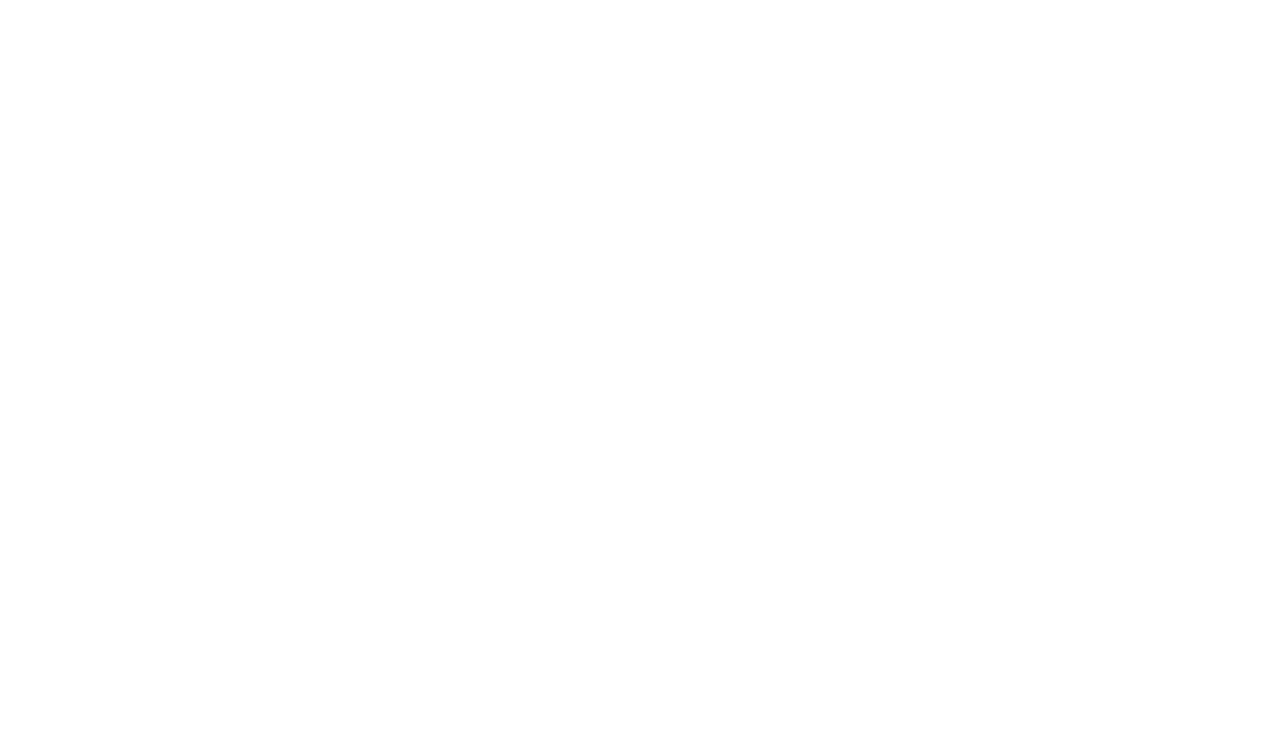
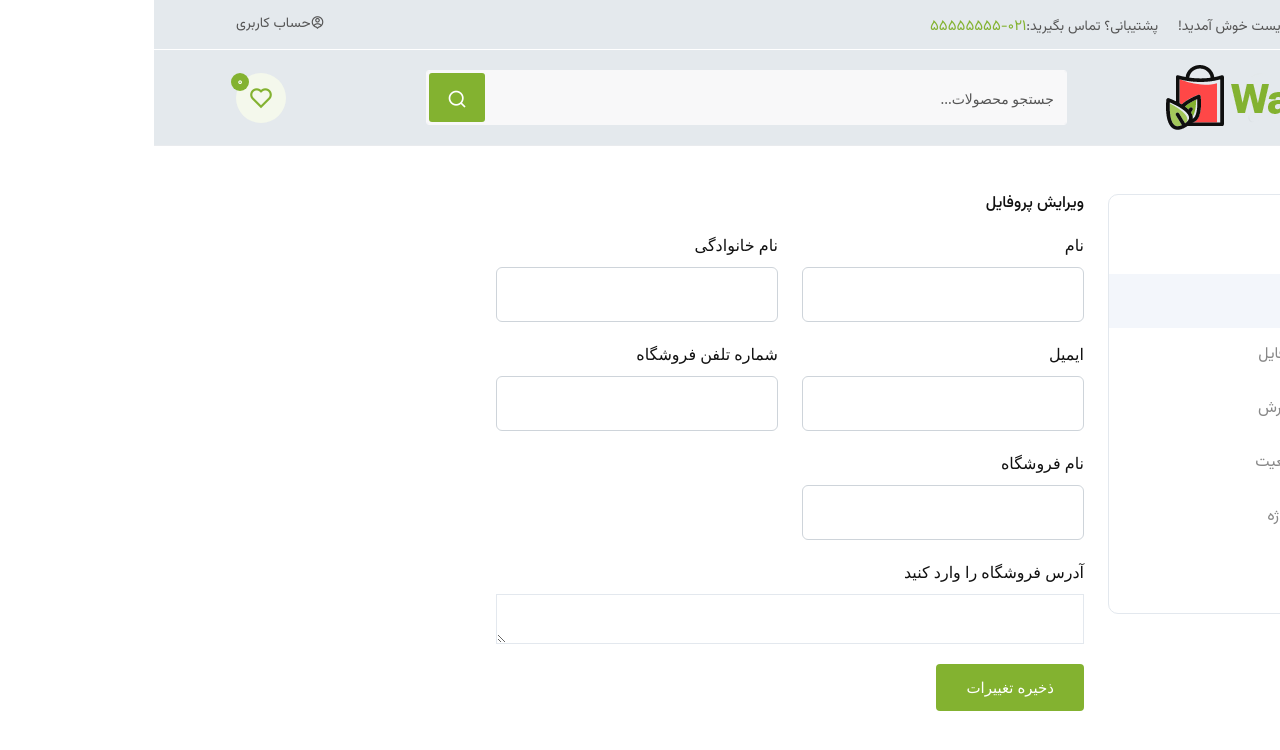
Before and after one commit to abolfazl30not30/waste-frontEnd, a React (Create React App) app: page /dashboard/editprofile in a window 1280 px wide. Before the commit this address had no page. Shown: the top 750 px of the page. Built offline with nearby package versions, Linux system fonts and the light colour scheme.

Commit message:
add edit profile

```diff
--- a/src/App.js
+++ b/src/App.js
@@ -8,13 +8,16 @@ import MainLogin from "./Components/Home/Login/MainLogin";
 import MainShop from "./Components/Home/Shop/MainShop";
 import ContactUs from "./Components/Home/ContactUs/CountactUs";
 import AboutUs from "./Components/Home/AboutUs/AboutUs";
+import EditProfile from "./Components/User Dashboard/Pages/EditProfile";
 function App() {
   return (
     <>
       <BrowserRouter>
         <Routes>
           <Route exact path="/" element={<MainPage />} />
-          <Route exact path="/dashboard" element={<Dashboard />}></Route>
+          <Route exact path="/dashboard" element={<Dashboard />}>
+            <Route path="editprofile" element={<EditProfile />} />
+          </Route>
           <Route path="/login" element={<MainLogin />} />
           <Route path="/shop" element={<MainShop />} />
           <Route path="/contact-us" element={<ContactUs />} />
--- /dev/null
+++ b/src/Components/User Dashboard/Pages/EditProfile.jsx
@@ -0,0 +1,68 @@
+import React from 'react'
+
+export default function EditProfile() {
+  return (
+    <>
+       <div className="col-lg-8">
+						<div className="edit-profile">
+							<h3>ویرایش پروفایل</h3>
+
+							<form className="submit-property-form">
+								<div className="row">
+									<div className="col-lg-6">
+										<div className="form-group">
+											<label>نام</label>
+											<input type="text" className="form-control"/>
+										</div>
+									</div>
+
+									<div className="col-lg-6">
+										<div className="form-group">
+											<label>نام خانوادگی</label>
+											<input type="text" className="form-control"/>
+										</div>
+									</div>
+
+									<div className="col-lg-6">
+										<div className="form-group">
+											<label>ایمیل</label>
+											<input type="email" className="form-control"/>
+										</div>
+									</div>
+
+									<div className="col-lg-6">
+										<div className="form-group">
+											<label>شماره تلفن فروشگاه</label>
+											<input type="text" className="form-control"/>
+										</div>
+									</div>
+                                    <div className="col-lg-6">
+										<div className="form-group">
+											<label>نام فروشگاه</label>
+											<input type="text" className="form-control"/>
+										</div>
+									</div>
+
+									<div className="col-lg-12">
+										<div className="form-group flex flex-col">
+											<label> آدرس فروشگاه را وارد کنید</label>
+											<textarea className="file-upload"/>
+
+
+										</div>
+									</div>
+
+									<div className="col-lg-12">
+										<button type="submit" className="default-btn radius-btn">
+											ذخیره تغییرات
+										</button>
+									</div>
+								</div>
+							</form>
+						</div>
+					</div>
+
+
+    </>
+  )
+}
--- a/src/Components/User Dashboard/Sidebar.jsx
+++ b/src/Components/User Dashboard/Sidebar.jsx
@@ -13,7 +13,7 @@ function Sidebar() {
                             <Link to="/dashboard/add-product" className="active">افزودن کالا</Link>
                         </li>
                         <li>
-                            <Link to="/dashboard">ویرایش پروفایل</Link>
+                            <Link to="/dashboard/editprofile">ویرایش پروفایل</Link>
                         </li>
                         <li>
                             <Link to="/dashboard">جزئیات سفارش</Link>
```
